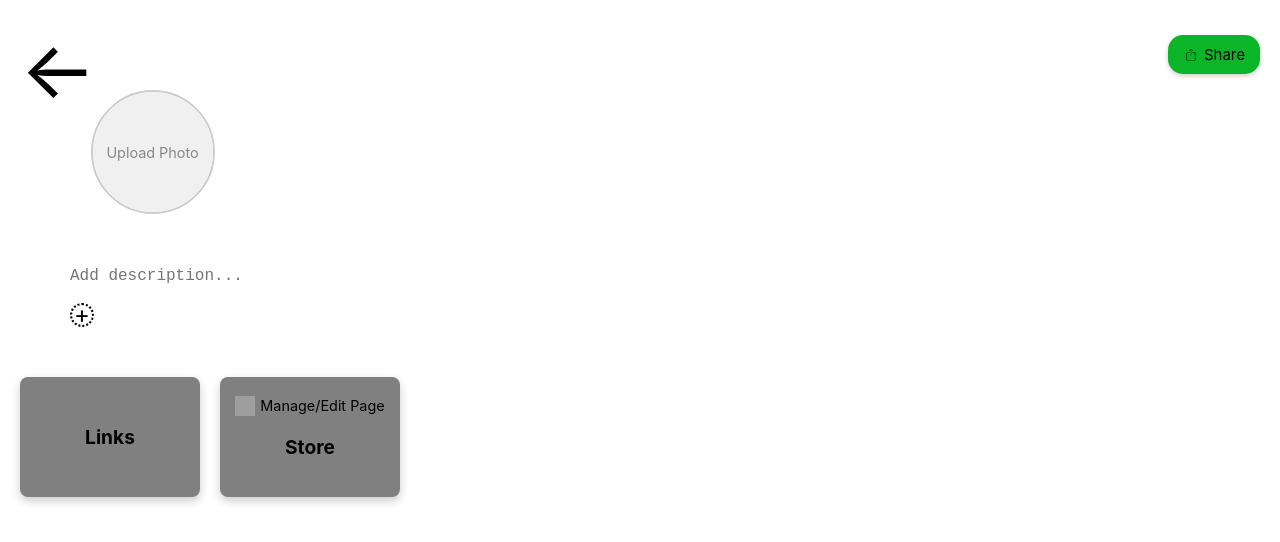
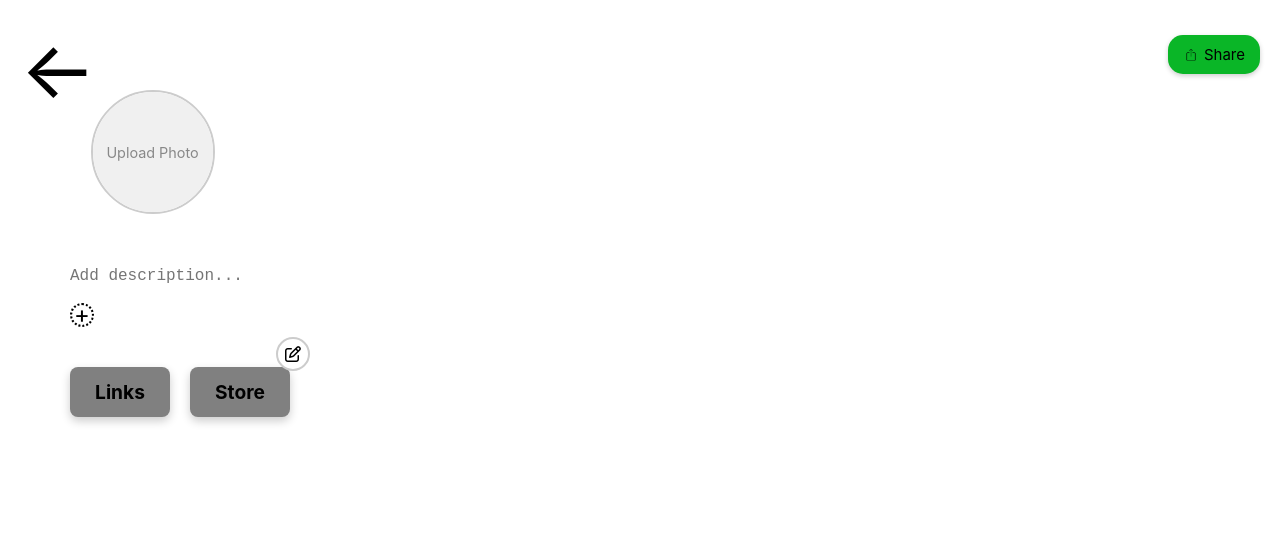
Before and after one commit to shreeya34/profile-fusion-app, a React (Create React App) app: page /dashboard in a window 1280 px wide. Shown: the top 542 px of the page. Built offline with nearby package versions, Linux system fonts and the light colour scheme; grey boxes are pictures that could not be loaded.

Commit message:
working on manage links

```diff
--- a/src/Dashboard.css
+++ b/src/Dashboard.css
@@ -229,20 +229,22 @@ textarea:focus {
   display: flex;
   gap: 20px;
   justify-content: center;
-  margin-top: 50px;
+  margin-top:  40px;
+  margin-left: 50px;
 }
 
 .card {
-  width: 180px;
-  height: 120px;
+  width: 100px;
+  height: 50px;
   display: flex;
   flex-direction: column;
   justify-content: center;
   align-items: center;
-  background-color: grey; /* Default color for cards */
+  background-color: grey; /* Default card color */
   border-radius: 8px;
   box-shadow: 0 4px 10px rgba(0, 0, 0, 0.2);
   cursor: pointer;
+  position: relative; /* Allow positioning of the logo inside the card */
   transition: background-color 0.3s ease;
 }
 
@@ -262,21 +264,50 @@ textarea:focus {
   font-weight: bold;
 }
 
-/* Logo Styling */
-.logo {
+/* Manage/Edit Logo Inside Circle */
+.manage-logo-wrapper {
+  position: absolute;
+  top: -30px; /* Position from the top */
+  right: -20px; /* Position from the right side */
   display: flex;
+  justify-content: center;
   align-items: center;
+}
+
+.manage-logo-circle {
+  background-color: white;
+  width: 30px; /* Circle size */
+  height: 30px; /* Circle size */
+  border-radius: 50%;
+  display: flex;
   justify-content: center;
-  margin-bottom: 10px; /* Add some spacing from the card title */
+  align-items: center;
+  border: 2px solid #ccc; /* Optional: Circle border */
 }
 
 .manage-logo {
-  width: 20px; /* Adjust logo size */
-  height: 20px;
-  margin-right: 5px;
+  color: #4a4a4a; /* Icon color */
+  font-size: 16px; /* Icon size */
+}
+.store-inner-box {
+  padding: 20px;
+  background-color: #f9f9f9;
+  border-radius: 10px;
+  border: 1px solid #ddd;
+  margin-top: 10px;
 }
 
-.logo-text {
-  font-size: 0.9rem;
-  color: black;
+.store-inner-box h4 {
+  font-size: 18px;
+  font-weight: bold;
 }
+
+.store-inner-box p {
+  font-size: 16px;
+  margin-bottom: 10px;
+}
+
+.store-inner-box .social-links {
+  display: flex;
+  flex-direction: column;
+}
--- a/src/Dashboard.js
+++ b/src/Dashboard.js
@@ -285,25 +285,48 @@ const Dashboard = () => {
         </div>
       </div>
 
-      {/* Store Card */}
+
+      {/* Store Card with Manage/Edit Logo */}
       <div
         className={`card ${activeCard === "store" ? "active" : ""}`}
         onClick={() => setActiveCard("store")}
       >
         <div className="card-content">
-          {/* Manage/Edit Page Logo */}
-          <div className="logo">
-            <img
-              src="/path-to-your-logo.png" // Replace with the actual path to your logo
-              alt="Manage/Edit Page"
-              className="manage-logo"
-            />
-            <span className="logo-text">Manage/Edit Page</span>
-          </div>
           <h3 className="card-title">Store</h3>
         </div>
+
+        {/* Manage/Edit Logo in Circle */}
+        <div className="manage-logo-wrapper">
+          <div className="manage-logo-circle">
+          <i class="fa-regular fa-pen-to-square"></i>
+          </div>
+        </div>
+         {activeCard === "store" && (
+            <div className="store-content">
+              <div className="social-links">
+                {/* Store specific content like social links */}
+                {Object.keys(socialLinks).map((link) => (
+                  <div className="social-link" key={link}>
+                    <img
+                      src={`/images/${link}.webp`}
+                      alt={link}
+                      className="social-icon"
+                    />
+                    <input
+                      type="text"
+                      name={link}
+                      value={socialLinks[link]}
+                      onChange={handleSocialLinkChange}
+                      placeholder={`${link.charAt(0).toUpperCase() + link.slice(1)} URL`}
+                      className="social-link-input"
+                    />
+                  </div>
+                ))}
+              </div>
+            </div>
+          )}
+        </div>
       </div>
-    </div>
     </div>
   );
 };
```
